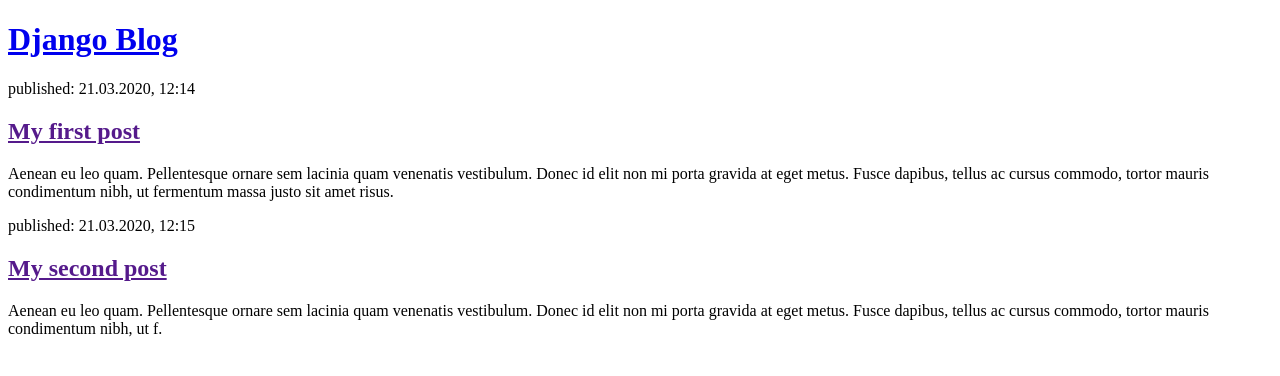
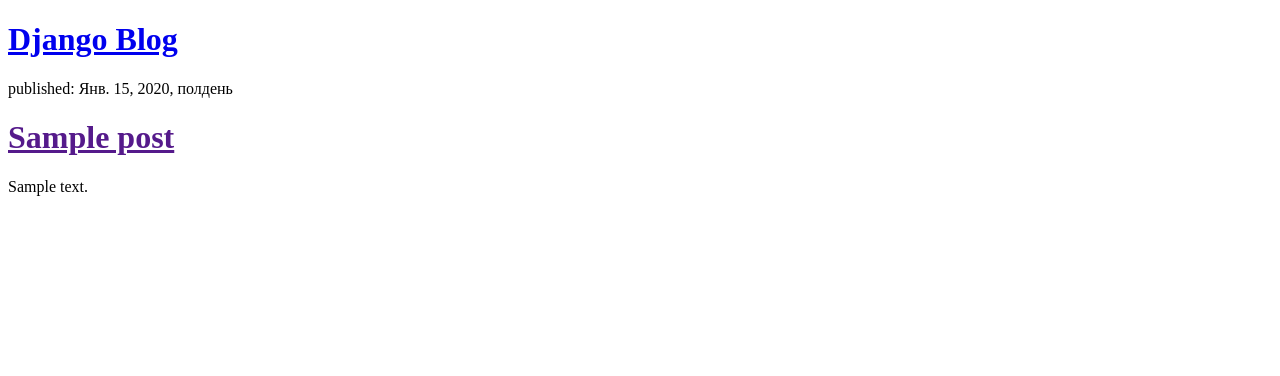
Before and after one commit to Alexander-knure/my-first-blog, a Django app: page / in a window 1280 px wide. Shown: the top 376 px of the page. Run offline with Django 3.2, Linux system fonts and the light colour scheme; tables that the repository leaves empty hold one stand-in row (values such as "Sample post").

Commit message:
Fix and add content

```diff
--- a/blog/templates/blog/post_list.html
+++ b/blog/templates/blog/post_list.html
@@ -3,23 +3,18 @@
 <head>
     <meta charset="UTF-8">
     <meta name="viewport" content="width=device-width, initial-scale=1.0">
-    <title>Document</title>
+    <title>Django blog</title>
 </head>
-<body>
+<div>
+    <h1><a href="/">Django Blog</a></h1>
+</div>
+
+
+{% for post in posts %}
     <div>
-        <h1><a href="/">Django Blog</a></h1>
+        <p>published: {{ post.published_date }}</p>
+        <h1><a href="">{{ post.title }}</a></h1>
+        <p>{{ post.text|linebreaksbr }}</p>
     </div>
-
-    <div>
-        <p>published: 21.03.2020, 12:14</p>
-        <h2><a href="">My first post</a></h2>
-        <p>Aenean eu leo quam. Pellentesque ornare sem lacinia quam venenatis vestibulum. Donec id elit non mi porta gravida at eget metus. Fusce dapibus, tellus ac cursus commodo, tortor mauris condimentum nibh, ut fermentum massa justo sit amet risus.</p>
-    </div>
-
-    <div>
-        <p>published: 21.03.2020, 12:15</p>
-        <h2><a href="">My second post</a></h2>
-        <p>Aenean eu leo quam. Pellentesque ornare sem lacinia quam venenatis vestibulum. Donec id elit non mi porta gravida at eget metus. Fusce dapibus, tellus ac cursus commodo, tortor mauris condimentum nibh, ut f.</p>
-    </div>
-</body>
+{% endfor %}
 </html>
--- a/blog/views.py
+++ b/blog/views.py
@@ -1,4 +1,7 @@
 from django.shortcuts import render
+from django.utils import timezone
+from .models import Post
 
 def post_list(request):
-    return render(request, 'blog/post_list.html', {})
+    posts = Post.objects.filter(published_date__lte=timezone.now()).order_by('published_date')
+    return render(request, 'blog/post_list.html', {'posts': posts})
--- a/mysite/settings.py
+++ b/mysite/settings.py
@@ -23,7 +23,7 @@ BASE_DIR = os.path.dirname(os.path.dirname(os.path.abspath(__file__)))
 SECRET_KEY = '=f_r)p5e#ceq*5*@v!wj#7t4jec96c5&3%p!+&%k@mq49pnu%_'
 
 # SECURITY WARNING: don't run with debug turned on in production!
-DEBUG = True
+DEBUG = False
 
 ALLOWED_HOSTS = ['127.0.0.1', '.pythonanywhere.com']
 
```
